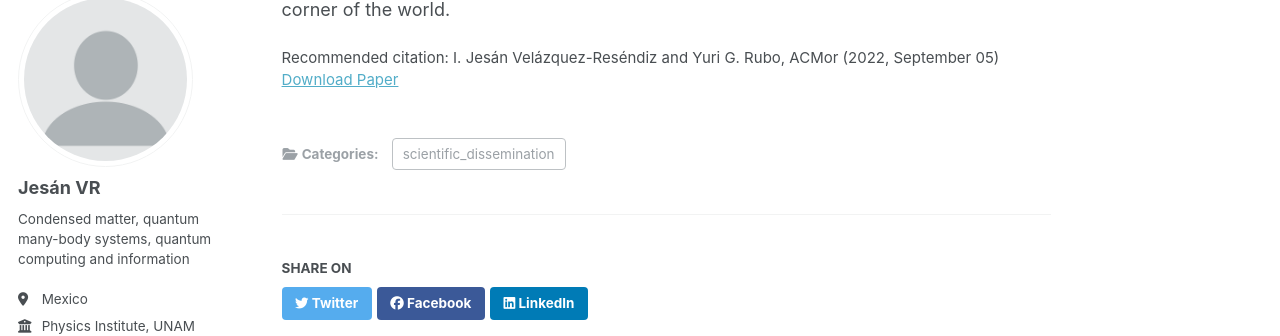
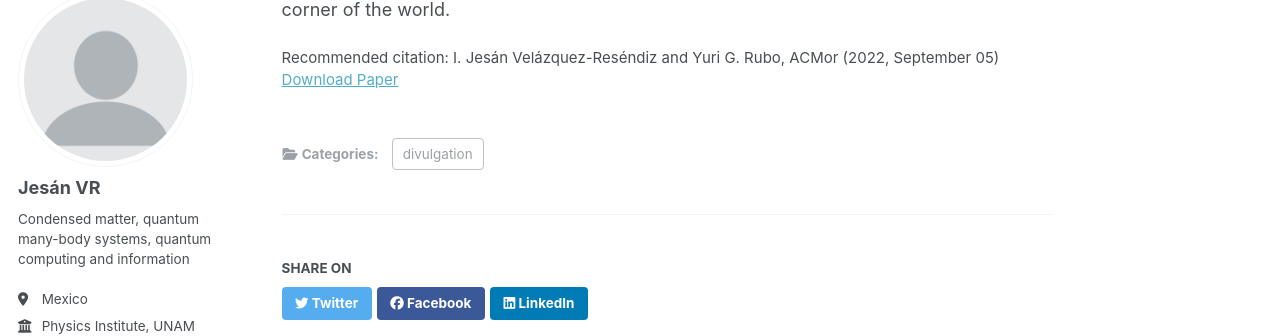
Before and after one commit to jesan-velazquez-resendiz/jesan-velazquez-resendiz.github.io, a Jekyll site: the page built from _publications/crypto_energy.md, in a window 1280 px wide and 900 px high, scrolled down 1240 px. Shown: the part 114-450 px from the top of the window. Built offline with Jekyll 4.4.1, drawn with Linux system fonts in a browser that asks for light colours; some web fonts are replaced.

Commit message:
add science dissemination publications with different name of category, no spaces

```diff
--- a/_publications/crypto_energy.md
+++ b/_publications/crypto_energy.md
@@ -1,7 +1,7 @@
 ---
 title: "The money that does not exist: Cryptocurrencies and renewable energies"
 collection: publications
-category: scientific_dissemination
+category: divulgation
 permalink: /publication/crypto_energy
 excerpt: 'Analysis of the cryptocurrencies and their energy consumption'
 date: 05-09-2022
```
